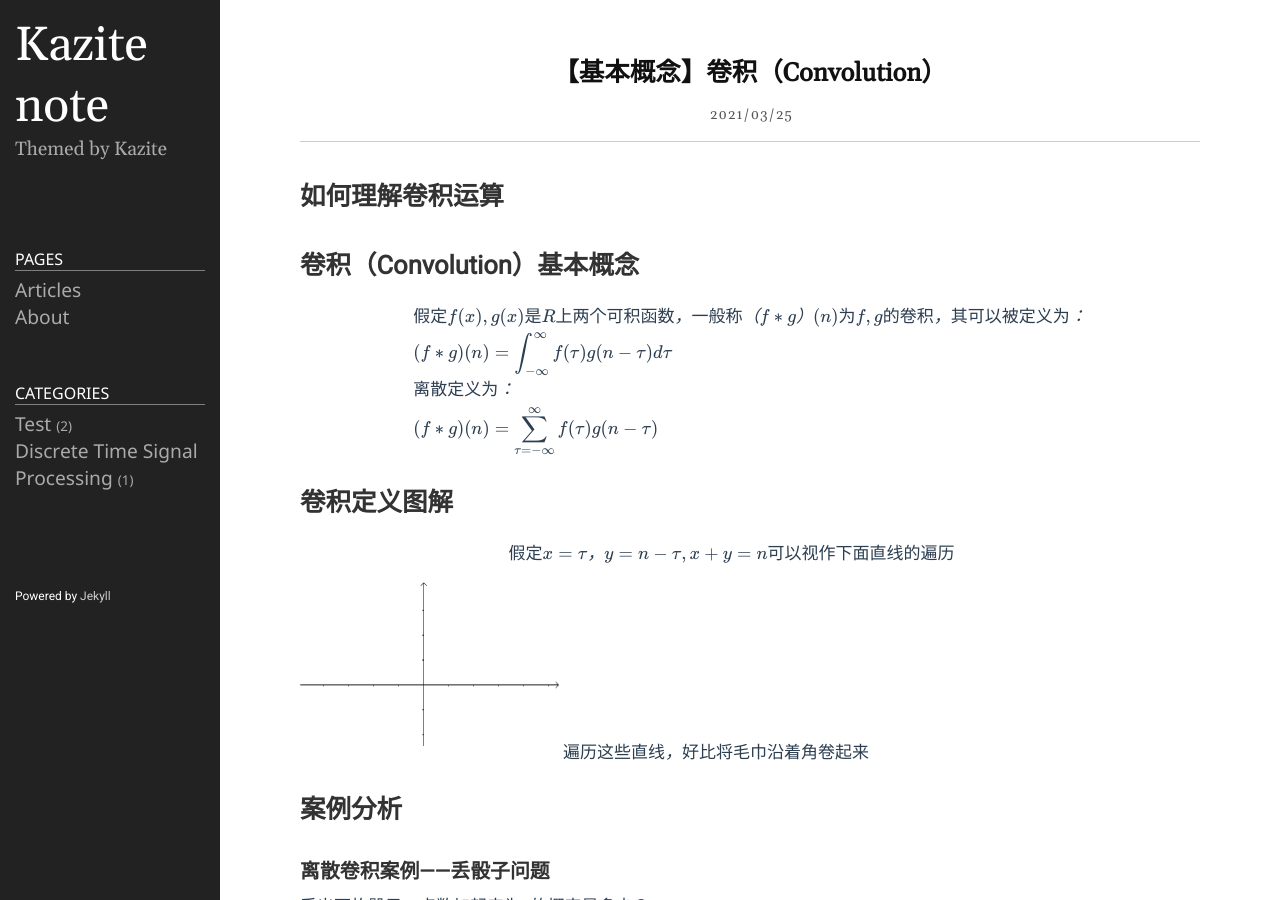
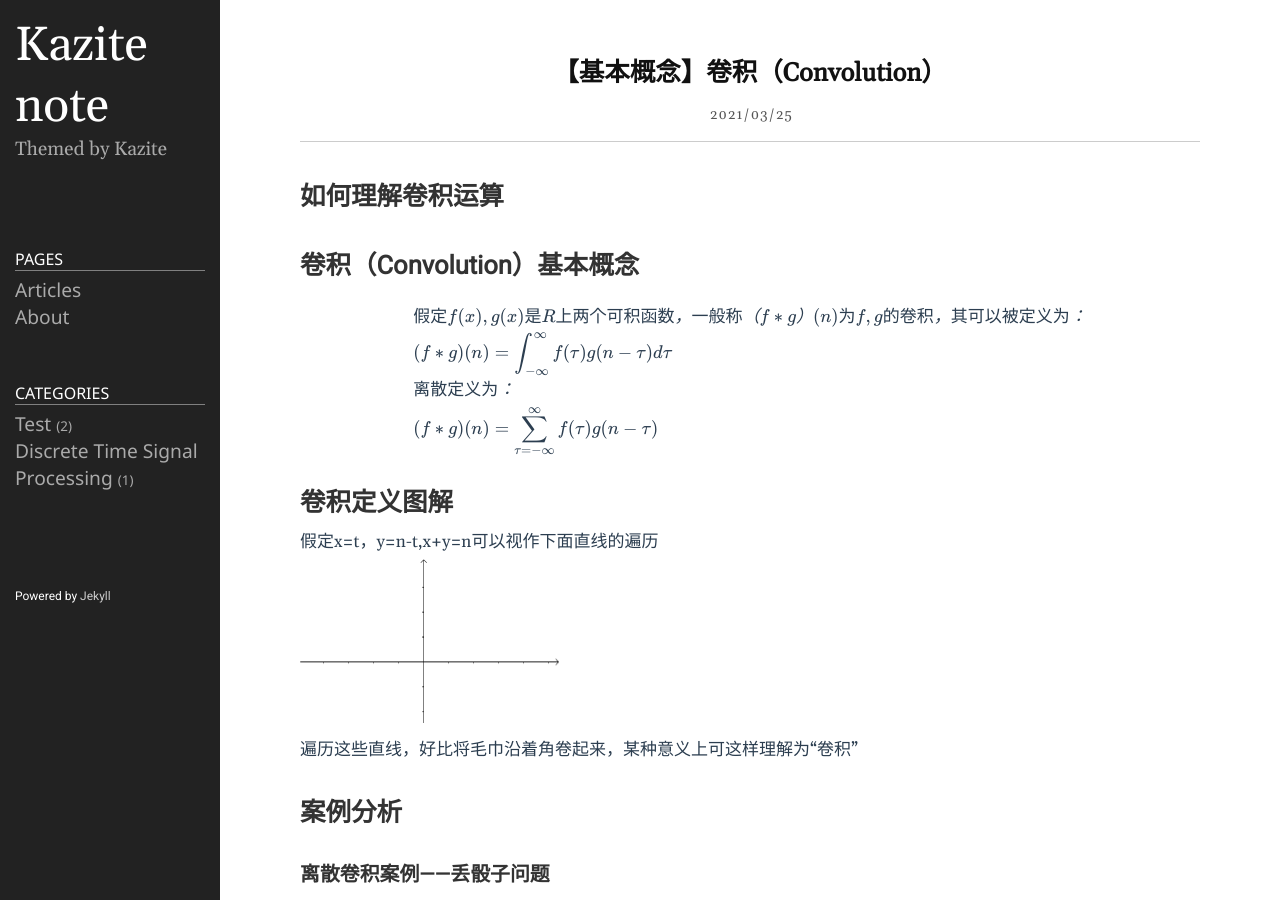
Before and after one commit to Kazite/Kazite.github.io, a Jekyll site: the page built from _posts/Discrete Time Signal Processing/2021-03-25-Convolution.md, in a window 1280 px wide and 900 px high. Built offline with Jekyll 4.4.1, drawn with Linux system fonts in a browser that asks for light colours; formulas are drawn with MathJax 3.

Commit message:
Update 2021-03-25-Convolution.md

```diff
--- a/_posts/Discrete Time Signal Processing/2021-03-25-Convolution.md
+++ b/_posts/Discrete Time Signal Processing/2021-03-25-Convolution.md
@@ -23,18 +23,11 @@ $$
 
 ## 卷积定义图解
 
-$$
-\begin{aligned}
-& 假定x=\tau，y=n-\tau,x+y=n可以视作下面直线的遍历 &\\
-\end{aligned}
-$$
+假定x=t，y=n-t,x+y=n可以视作下面直线的遍历
 
 <img src="/assets_2021Early/2021-03-25-卷积-01.gif" alt="2021-03-25-卷积-01" style="zoom:50%;" />
-$$
-\begin{aligned}
-\\ 遍历这些直线，好比将毛巾沿着角卷起来
-\end{aligned}
-$$
+
+遍历这些直线，好比将毛巾沿着角卷起来，某种意义上可这样理解为“卷积”
 
 ## 案例分析
 
```
